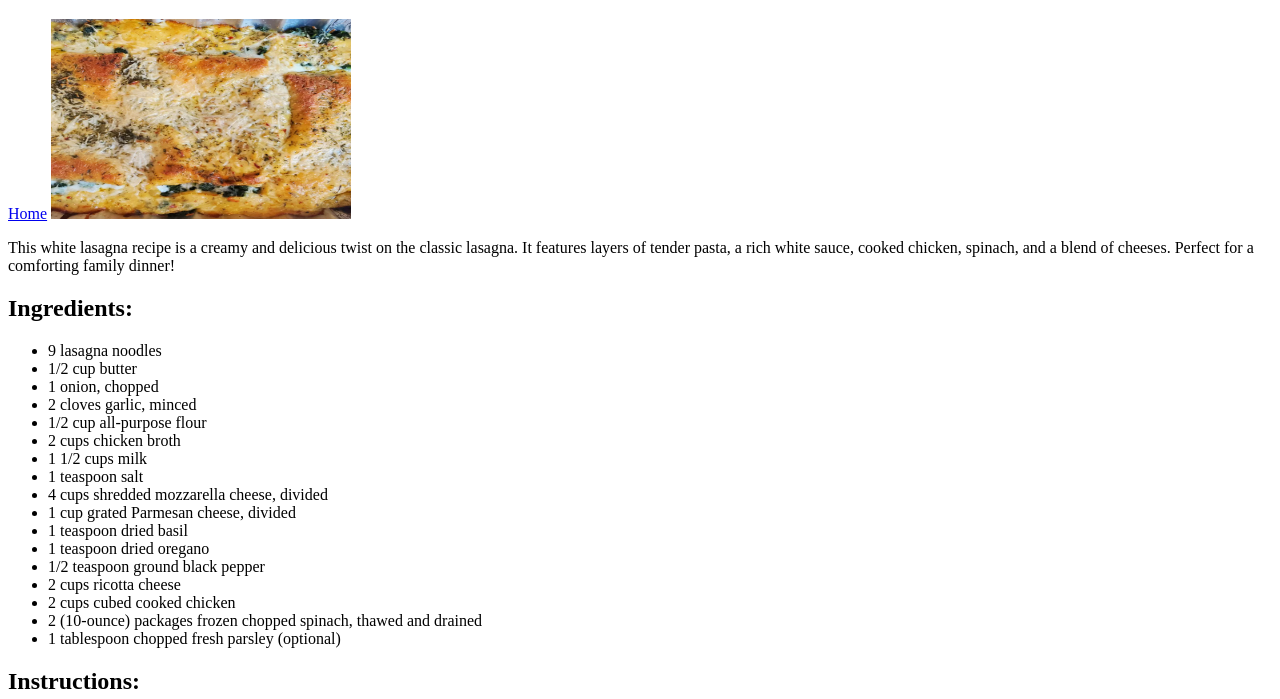
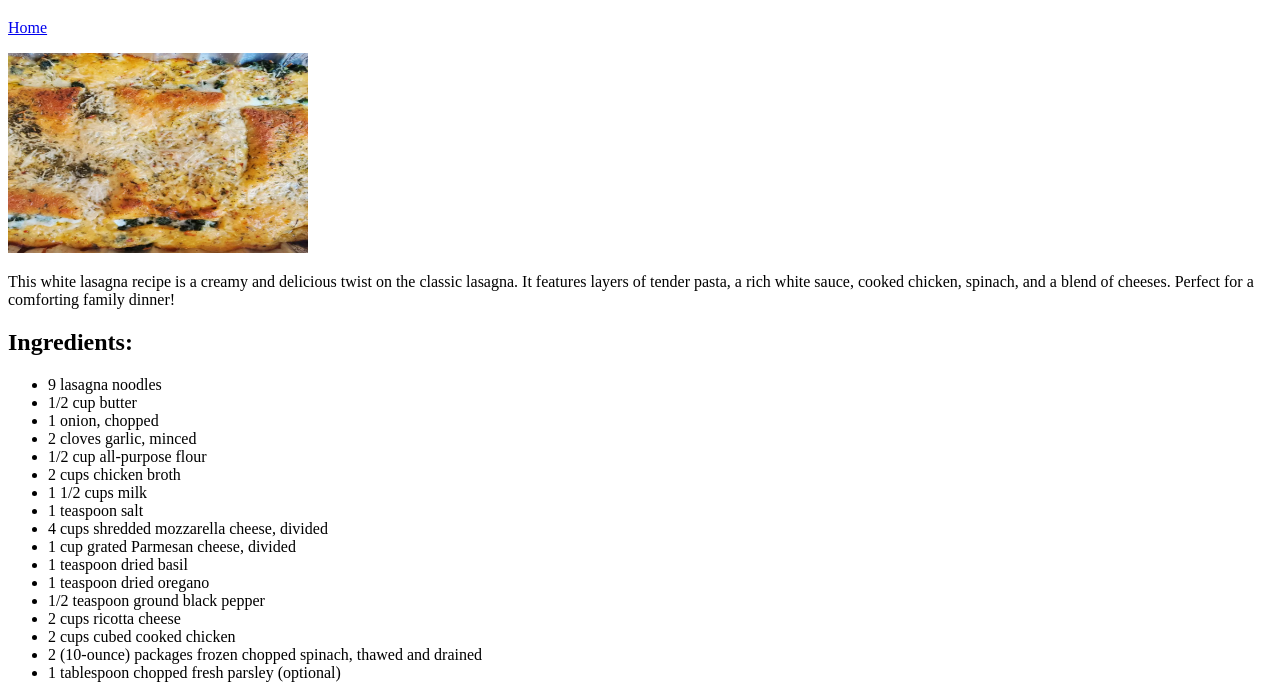
Before and after one commit to ooBuzZz/odin-recipes, a plain HTML site: page recipes/lasagna.html in a window 1280 px wide. Shown: the part 61-760 px from the top of the page. Drawn offline with Linux system fonts and the light colour scheme.

Commit message:
changed a bit of formatting

```diff
--- a/recipes/lasagna.html
+++ b/recipes/lasagna.html
@@ -7,8 +7,8 @@
 </head>
 <body>
     <h1>White Lasagna</h1>
-    <a href="../index.html">Home</a>
-    <img src="../assets/images/whitelasagna.jpg" alt="White Lasagna" width="300" height="200">
+    <p><a href="../index.html">Home</a></p>
+    <p><img src="../assets/images/whitelasagna.jpg" alt="White Lasagna" width="300" height="200"></p>
     <p>This white lasagna recipe is a creamy and delicious twist on the classic lasagna. It features layers of tender pasta, a rich white sauce, cooked chicken, spinach, and a blend of cheeses. Perfect for a comforting family dinner!</p>
     <h2>Ingredients:</h2>
     <ul>
```
